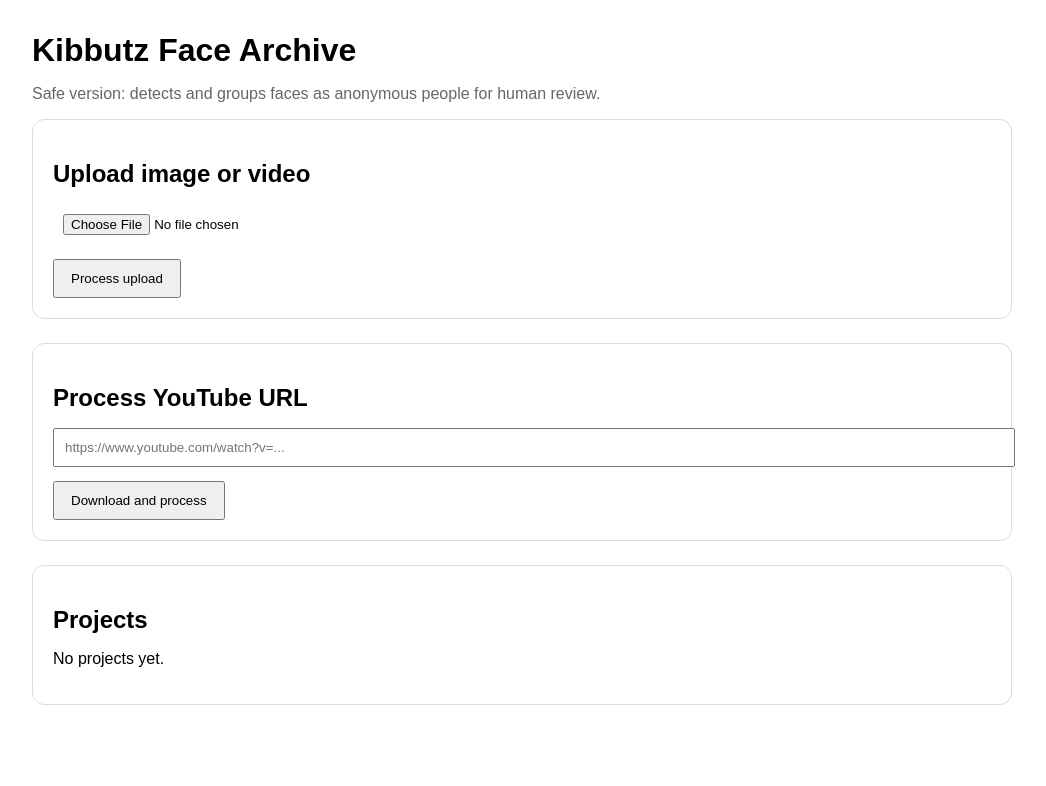
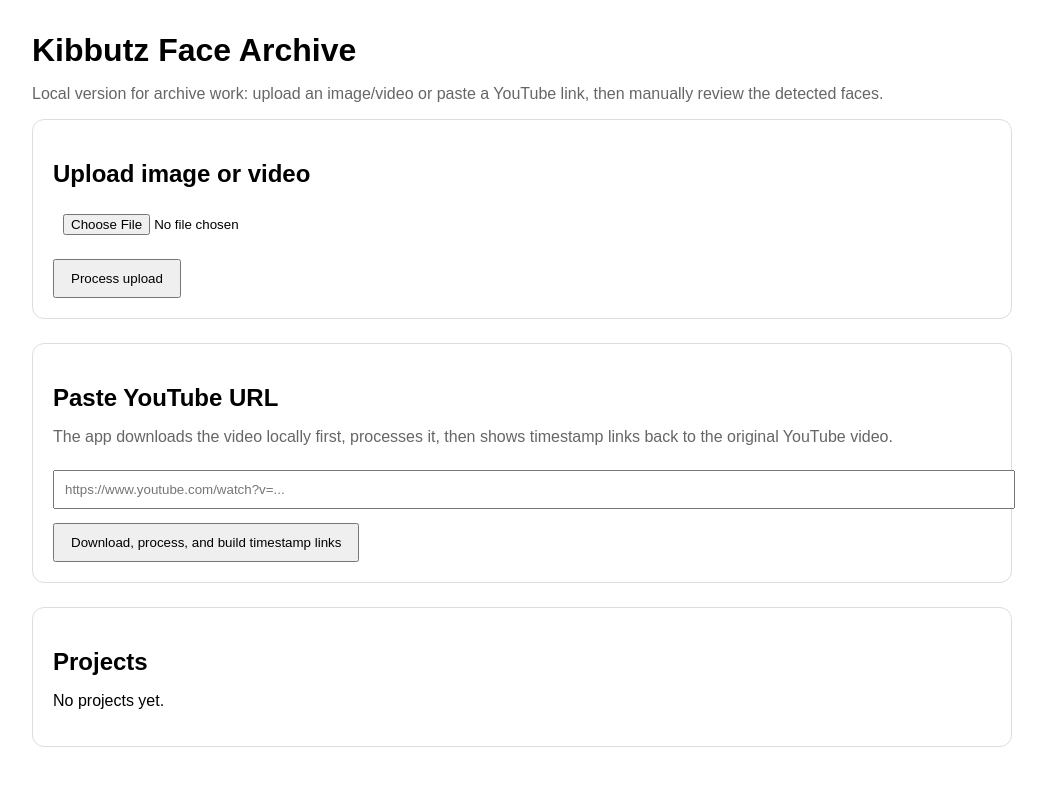
Before and after one commit to ChenGolz/Ruhama, a FastAPI app: page / in a window 1280 px wide. Shown: the top 786 px of the page, without its empty margins (0-1046 px from the left). Run offline with FastAPI, Linux system fonts and the light colour scheme.

Commit message:
Add files via upload

```diff
--- a/app/main.py
+++ b/app/main.py
@@ -2,6 +2,7 @@
 
 import shutil
 from pathlib import Path
+from urllib.parse import parse_qs, urlencode, urlparse, urlunparse
 
 from fastapi import FastAPI, File, Form, HTTPException, Request, UploadFile
 from fastapi.responses import HTMLResponse, RedirectResponse
@@ -21,6 +22,40 @@
 
 def _suffix(filename: str) -> str:
     return Path(filename).suffix.lower()
+
+
+def _youtube_timestamp_link(url: str | None, timestamp_sec: float) -> str:
+    if not url:
+        return ""
+
+    parsed = urlparse(url)
+    host = parsed.netloc.lower()
+
+    if "youtu.be" in host:
+        video_id = parsed.path.strip("/")
+        if not video_id:
+            return ""
+        return f"https://www.youtube.com/watch?v={video_id}&t={int(round(timestamp_sec))}s"
+
+    if "youtube.com" in host:
+        qs = parse_qs(parsed.query)
+        video_id = (qs.get("v") or [""])[0]
+        if not video_id:
+            return ""
+        return f"https://www.youtube.com/watch?v={video_id}&t={int(round(timestamp_sec))}s"
+
+    return ""
+
+
+def _attach_source_links(results: dict) -> dict:
+    source_url = results.get("source_url")
+    if not source_url:
+        return results
+
+    for cluster in results.get("clusters", []):
+        for item in cluster.get("items", []):
+            item["source_link"] = _youtube_timestamp_link(source_url, float(item.get("timestamp_sec", 0)))
+    return results
 
 
 @app.get("/", response_class=HTMLResponse)
@@ -52,7 +87,9 @@
     else:
         result = process_video(upload_path, project_dir)
 
-    save_json(project_dir / "results.json", result.model_dump())
+    payload = result.model_dump()
+    payload["source_url"] = None
+    save_json(project_dir / "results.json", payload)
     return RedirectResponse(url=f"/project/{project_dir.name}", status_code=303)
 
 
@@ -62,7 +99,10 @@
     try:
         video_path = download_youtube_video(youtube_url, project_dir / "uploads")
         result = process_video(video_path, project_dir)
-        save_json(project_dir / "results.json", result.model_dump())
+        payload = result.model_dump()
+        payload["source_url"] = youtube_url.strip()
+        payload = _attach_source_links(payload)
+        save_json(project_dir / "results.json", payload)
         return RedirectResponse(url=f"/project/{project_dir.name}", status_code=303)
     except Exception as e:
         raise HTTPException(status_code=400, detail=f"Failed to download or process YouTube video: {e}")
@@ -77,6 +117,7 @@
         raise HTTPException(status_code=404, detail="Project not found.")
 
     results = load_json(results_path)
+    results = _attach_source_links(results)
     return templates.TemplateResponse(
         "project.html",
         {
@@ -109,5 +150,6 @@
     if not found:
         raise HTTPException(status_code=404, detail="Cluster not found.")
 
+    results = _attach_source_links(results)
     save_json(results_path, results)
     return RedirectResponse(url=f"/project/{project_id}", status_code=303)
--- a/app/models.py
+++ b/app/models.py
@@ -7,6 +7,7 @@
     frame_path: str
     face_path: str
     bbox: List[int]
+    source_link: str = ""
 
 
 class ClusterResult(BaseModel):
@@ -21,4 +22,5 @@
     project_id: str
     source_type: str
     source_name: str
+    source_url: Optional[str] = None
     clusters: List[ClusterResult] = Field(default_factory=list)
--- a/app/templates/index.html
+++ b/app/templates/index.html
@@ -2,7 +2,7 @@
 <html lang="en">
 <head>
   <meta charset="utf-8">
-  <title>Kibbutz Face Archive (Safe Version)</title>
+  <title>Kibbutz Face Archive (Local Version)</title>
   <style>
     body { font-family: Arial, sans-serif; margin: 32px; max-width: 980px; }
     h1, h2 { margin-bottom: 8px; }
@@ -15,7 +15,7 @@
 </head>
 <body>
   <h1>Kibbutz Face Archive</h1>
-  <p class="muted">Safe version: detects and groups faces as anonymous people for human review.</p>
+  <p class="muted">Local version for archive work: upload an image/video or paste a YouTube link, then manually review the detected faces.</p>
 
   <div class="card">
     <h2>Upload image or video</h2>
@@ -26,10 +26,11 @@
   </div>
 
   <div class="card">
-    <h2>Process YouTube URL</h2>
+    <h2>Paste YouTube URL</h2>
+    <p class="muted">The app downloads the video locally first, processes it, then shows timestamp links back to the original YouTube video.</p>
     <form action="/youtube" method="post">
       <input type="text" name="youtube_url" placeholder="https://www.youtube.com/watch?v=..." required>
-      <button type="submit">Download and process</button>
+      <button type="submit">Download, process, and build timestamp links</button>
     </form>
   </div>
 
```
Also changed, not shown: app/templates/project.html (+13 -4 lines), README.md, 2 other files.
